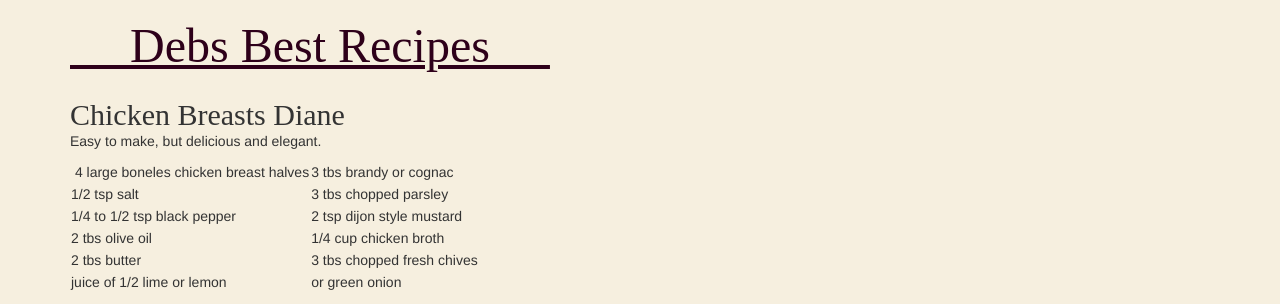
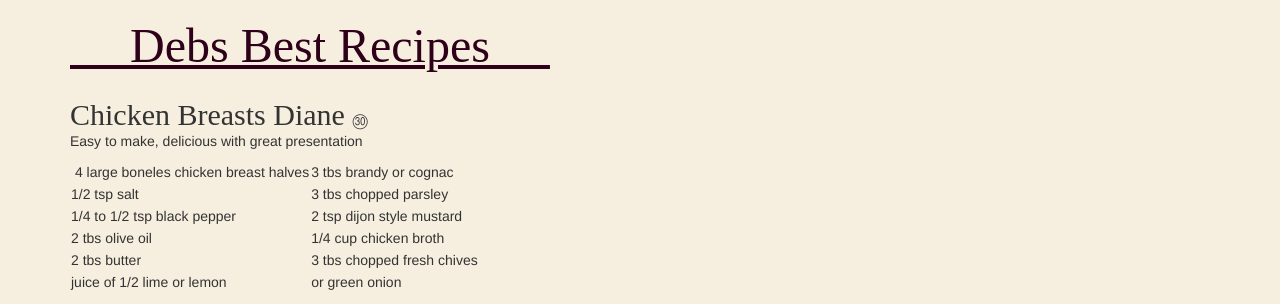
Before and after one commit to JonahBraun/debs-recipes, a Jekyll site: the page built from _posts/2005-09-24-chicken-breasts-diane.md, in a window 1280 px wide. Shown: the top 304 px of the page. Built offline with Jekyll 4.4.1, drawn with Linux system fonts in a browser that asks for light colours; nearby versions of some CDN libraries; some web fonts are replaced; library files that are not in the unit come from our copies; Markdown is read by kramdown in place of the engine named in the settings.

Commit message:
Update 2005-09-24-chicken-breasts-diane.md

```diff
--- a/_posts/2005-09-24-chicken-breasts-diane.md
+++ b/_posts/2005-09-24-chicken-breasts-diane.md
@@ -2,8 +2,9 @@
 layout: recipe
 title: Chicken Breasts Diane
 category: poultry
+tags: ㉚
 ---
-Easy to make, but delicious and elegant.<br />
+Easy to make, delicious with great presentation
 <table border="0"><tr><td>&nbsp;4 large boneles chicken breast halves<br />
 </td><td>3 tbs brandy or cognac <br />
 </td></tr><tr><td>1/2 tsp salt <br />
```
